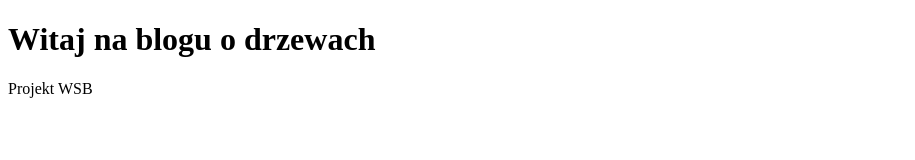
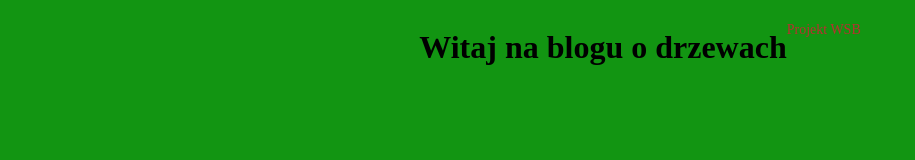
Before and after one commit to sebeg778/school-frnt-end, a plain HTML site: page index.html in a window 1280 px wide. Shown: the whole page, without its empty margins (0-915 px from the left). Drawn offline with Linux system fonts and the light colour scheme.

Commit message:
zmień style css dla elementów na stronce
zmiany css

zmiany css2

```diff
--- a/index.html
+++ b/index.html
@@ -5,6 +5,25 @@
     <meta charset="UTF-8">
     <meta name="viewport" content="width=device-width, initial-scale=1.0">
     <title>Document</title>
+
+    <style>
+        body {
+            background-color: #129512;
+            display: flex;
+            justify-content: center;
+        }
+
+        p {
+            font-size: 14px;
+            color: #b83030
+        }
+
+        .brzoza {
+            background-color: #784556;
+            border-radius: 20px;
+        }
+    </style>
+
 </head>
 
 <body>
```
